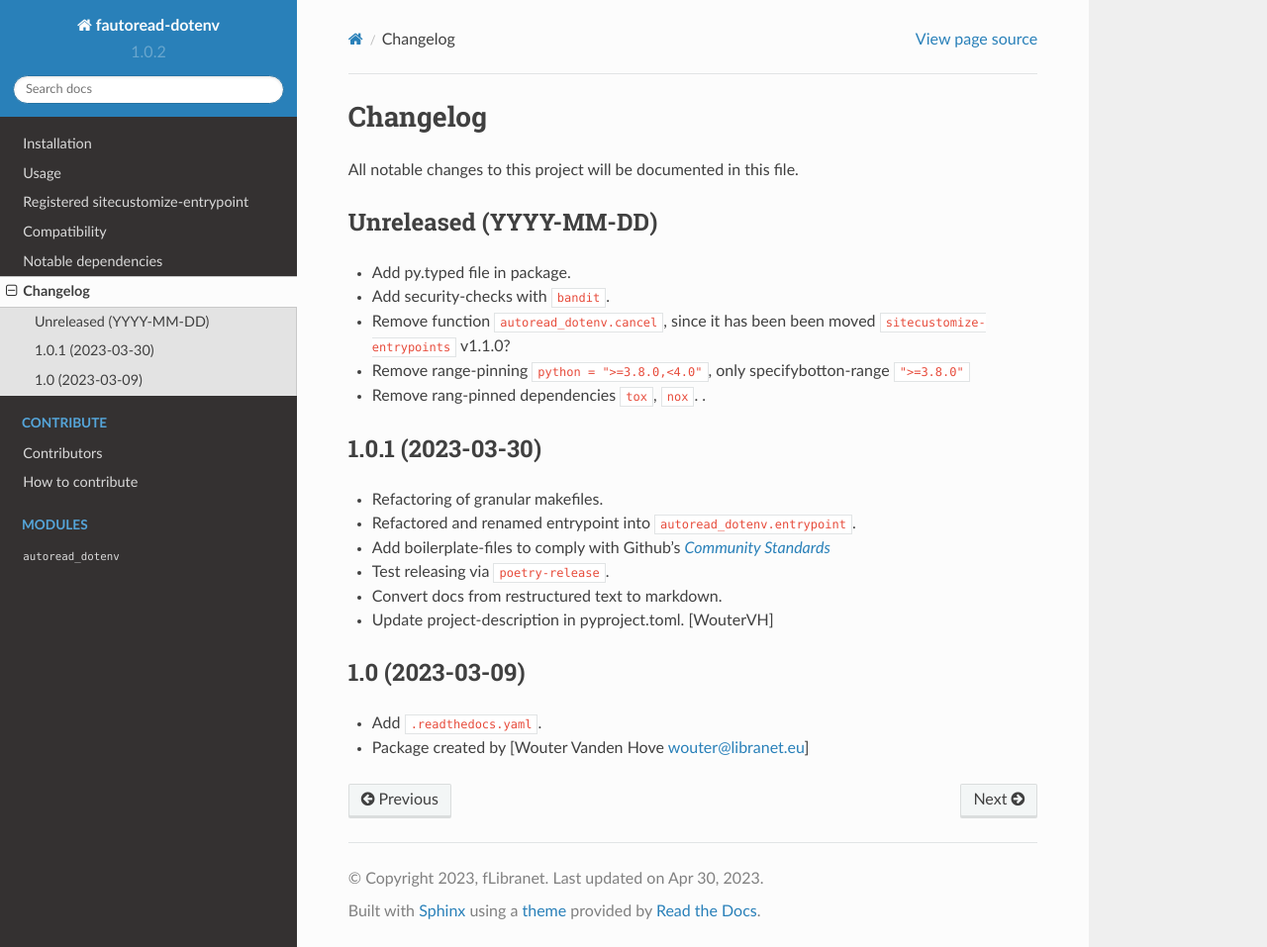
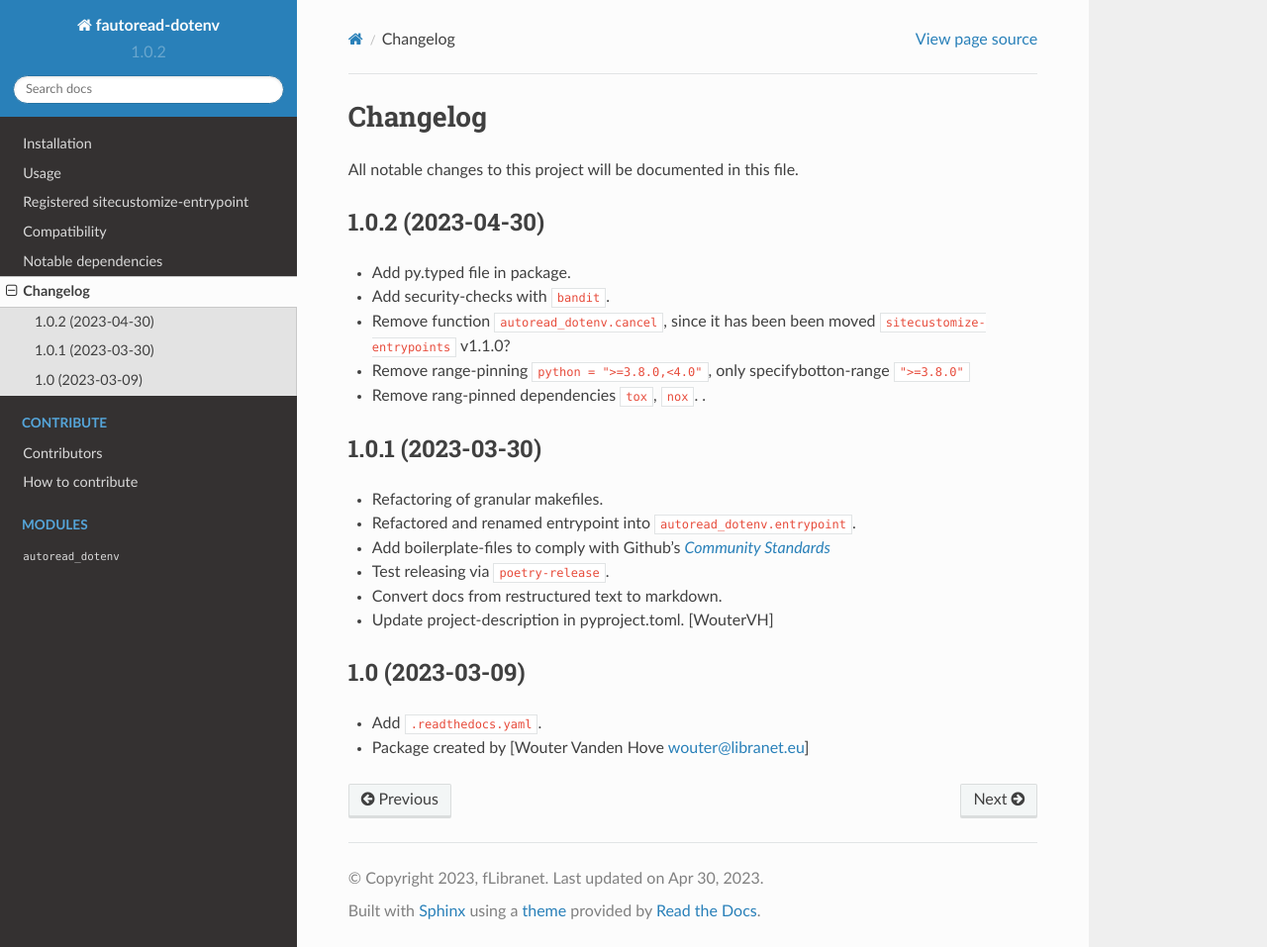
Before and after one commit to libranet/autoread-dotenv, a Sphinx documentation site: the page built from docs/changes.md, in a window 1280 px wide and 957 px high. Shown: the whole window at 99% size. Built offline with Sphinx 7.4.7 and the Read the Docs theme 2.0.0, drawn with Linux system fonts in a browser that asks for light colours; pages that are not in the unit, such as notebooks, are missing from menus.

Commit message:
Release autoread-dotenv 1.0.2

```diff
--- a/docs/changes.md
+++ b/docs/changes.md
@@ -3,7 +3,7 @@
 All notable changes to this project will be documented in this file.
 
 
-## Unreleased (YYYY-MM-DD)
+## 1.0.2 (2023-04-30)
 
 - Add py.typed file in package.
 
--- a/pyproject.toml
+++ b/pyproject.toml
@@ -104,7 +104,7 @@ envdir = "var/cache/nox"
 
 [tool.poetry]
 name = "autoread_dotenv"
-version = "1.0.2a0"
+version = "1.0.2"
 license = "MIT"
 description = "Automatically set env-vars at the beginning of every python-process in your in-project virtualenv."
 readme = "docs/readme.md"
```
